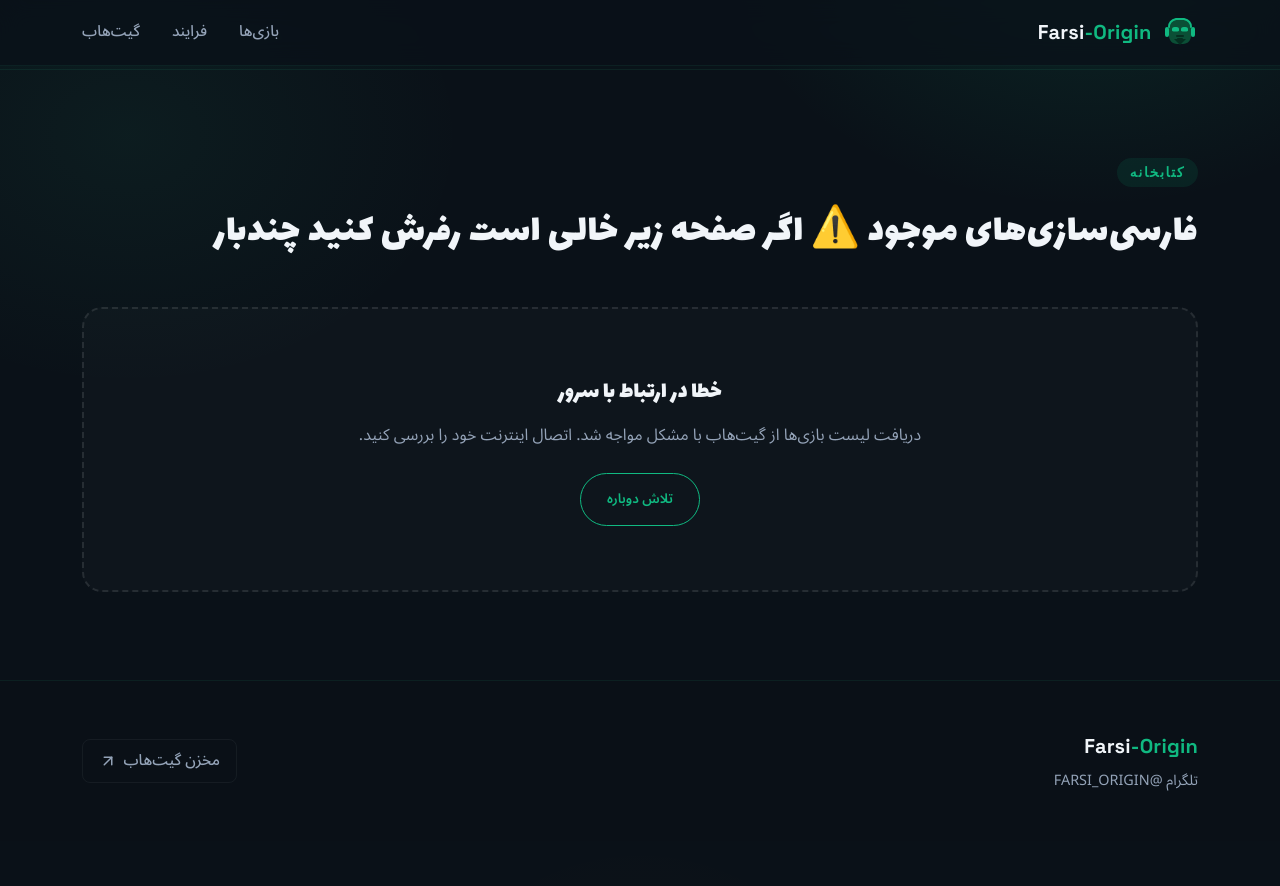
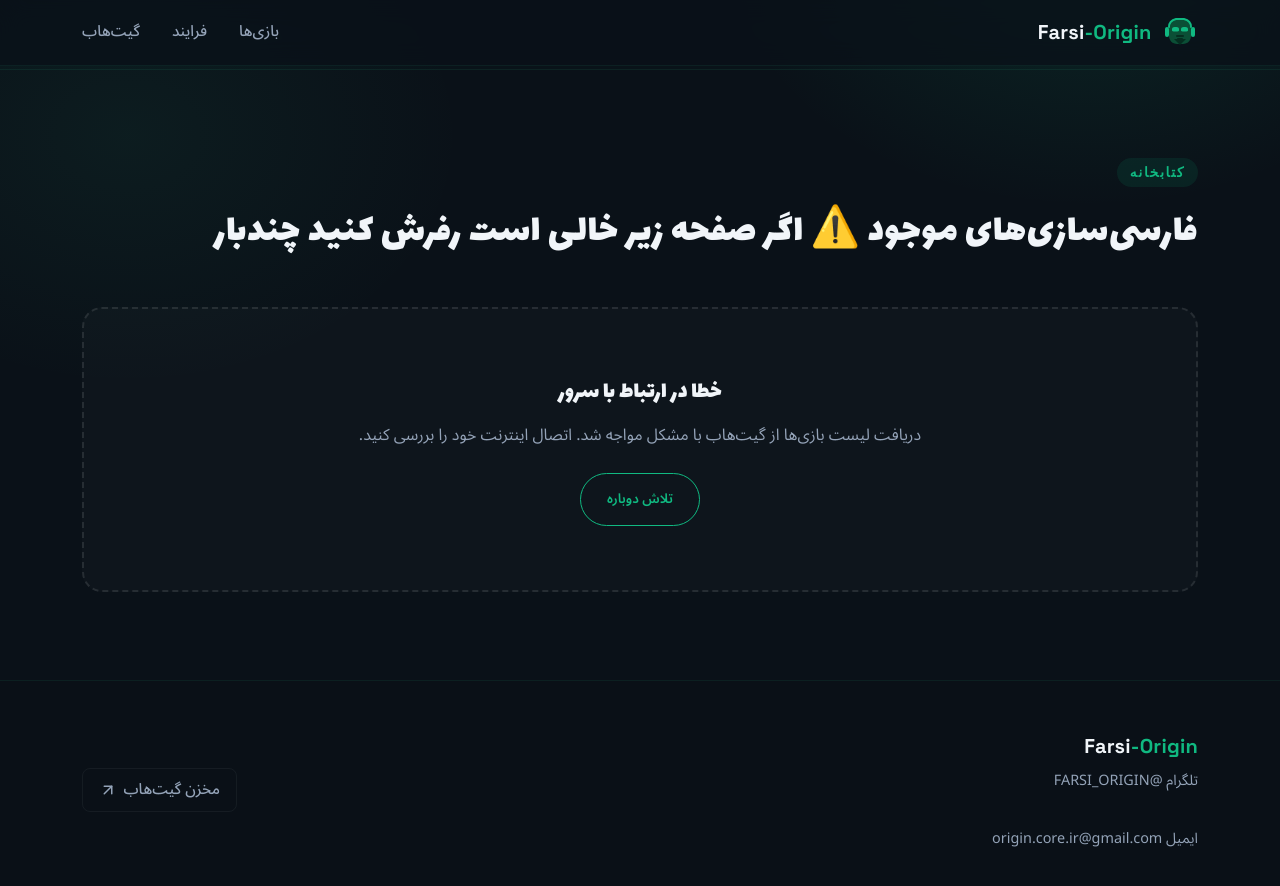
Before and after one commit to Origin-Core/Farsi-Origin, a Jekyll site: the page index.html, which Jekyll copies as it is, in a window 1280 px wide and 900 px high, scrolled down 1114 px. Shown: the top 886 px of the window. Built offline with Jekyll 4.4.1, drawn with Linux system fonts in a browser that asks for light colours; before the commit the page ends 1955 px from its top, so only the background shows below that.

Commit message:
Update index.html

```diff
--- a/index.html
+++ b/index.html
@@ -517,8 +517,17 @@
 <footer class="site-footer">
   <div class="container footer-inner">
     <div>
+
+
+
+
+
+
+
       <span class="logo-text">Farsi<span class="logo-accent">-Origin</span></span>
       <p><a href="https://t.me/farsi_origin">تلگرام  @FARSI_ORIGIN</a></p>
+      <br>
+        <p><a href="mailto:origin.core.ir@gmail.com">ایمیل  origin.core.ir@gmail.com</a></p>
     </div>
     <a href="https://github.com/Origin-Core/Farsi-Origin" target="_blank" rel="noopener">
       مخزن گیت‌هاب
@@ -526,6 +535,12 @@
     </a>
   </div>
 </footer>
+
+
+
+
+
+
 
 <!-- پاپ‌آپ (Modal) درگاه مالی / خرید -->
 <div id="premium-modal" class="modal-overlay" aria-hidden="true">
```
